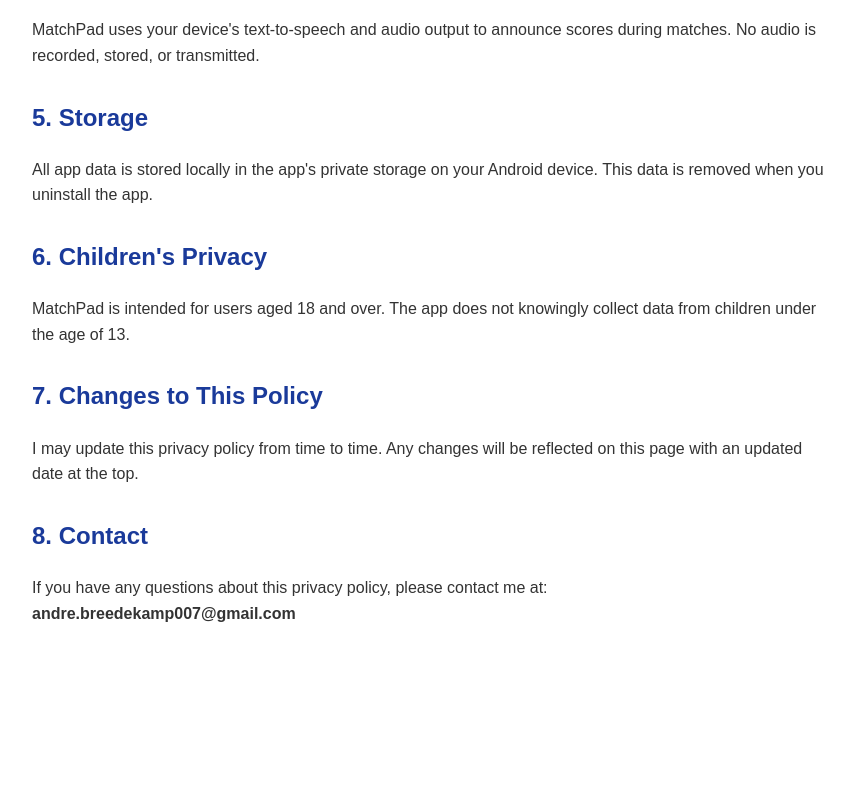
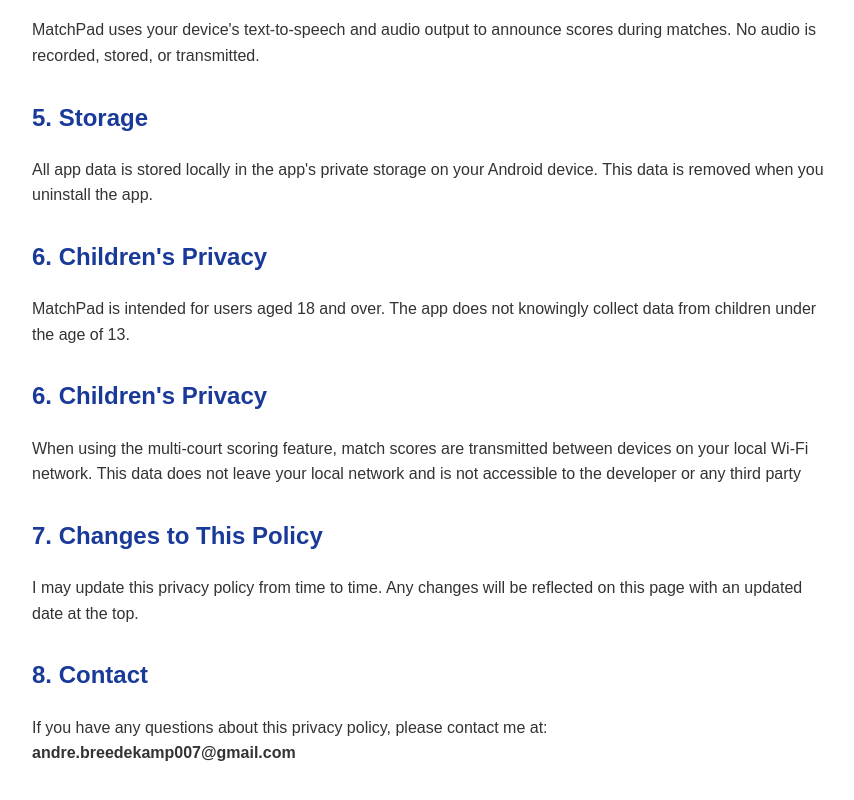
Before and after one commit to andrebreedekamp007-sudo/matchpad-privacy, a plain HTML site: page index.html in a window 1280 px wide. Shown: the part 890-1690 px from the top of the page, without its empty margins (208-1062 px from the left). Before the commit the page ends 1556 px from the top, so only its background shows below. Drawn offline with Linux system fonts and the light colour scheme.

Commit message:
Update index.html

```diff
--- a/index.html
+++ b/index.html
@@ -61,6 +61,10 @@
 <p>MatchPad is intended for users aged 18 and over. The app does not
 knowingly collect data from children under the age of 13.</p>
 
+<h2>6. Children's Privacy</h2>
+<p>When using the multi-court scoring feature, match scores are transmitted between devices on your local Wi-Fi network.
+  This data does not leave your local network and is not accessible to the developer or any third party</p>
+
 <h2>7. Changes to This Policy</h2>
 <p>I may update this privacy policy from time to time. Any changes will
 be reflected on this page with an updated date at the top.</p>
```
